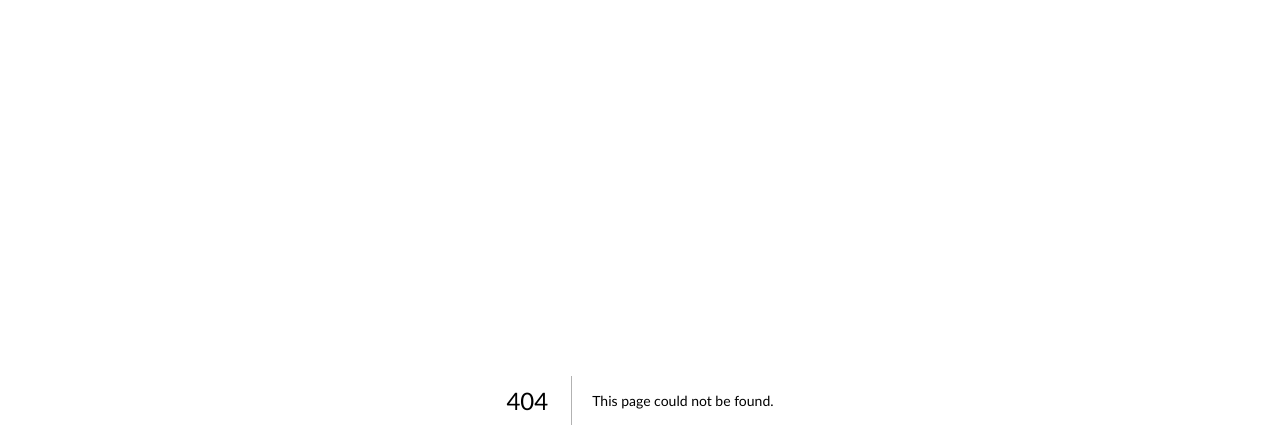
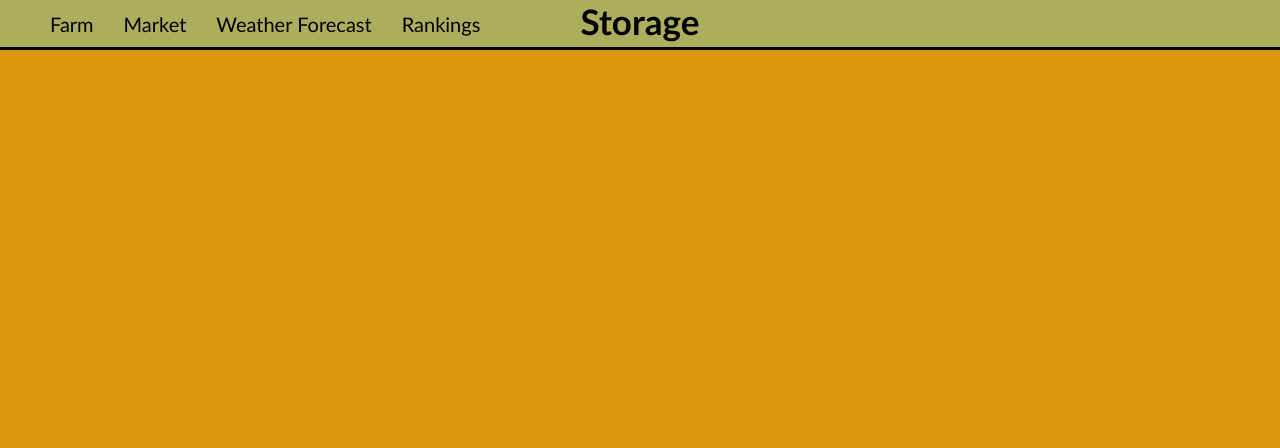
Before and after one commit to ChloneCraft/Capstone-Project, a Next.js app: page /Storage in a window 1280 px wide. Before the commit this address had no page. Shown: the top 448 px of the page. Built offline with nearby package versions, Linux system fonts and the light colour scheme.

Commit message:
restructured to make farm root

```diff
--- a/components/general/Navbar.tsx
+++ b/components/general/Navbar.tsx
@@ -3,10 +3,12 @@ import Link from "next/link";
 export default function Navbar({ pageTitle }: { pageTitle: String }) {
   return (
     <nav>
-      <Link href={"/"}>Farm</Link>
-      <Link href={"/Market"}>Market</Link>
-      <Link href={"/Weather"}>Weather Forecast</Link>
-      <Link href={"/Rankings"}>Rankings</Link>
+      <aside className="navLinks">
+        <Link href={"/"}>Farm</Link>
+        <Link href={"/Market"}>Market</Link>
+        <Link href={"/Weather"}>Weather Forecast</Link>
+        <Link href={"/Rankings"}>Rankings</Link>
+      </aside>
       <h1 className="pageTitle">{pageTitle}</h1>
     </nav>
   );
--- a/db/models/User.js
+++ b/db/models/User.js
@@ -17,7 +17,7 @@ const userSchema = new Schema({
   },
   plantStorage: [
     {
-      plant: { type: String, ref: "Plant" },
+      plant: { type: Schema.Types.ObjectId, ref: "Plant" },
       amount: Number,
       decayStatus: String,
     },
--- a/src/pages/Farm/storage.tsx
+++ /dev/null
@@ -1,3 +0,0 @@
-export default function Storage() {
-  return <></>;
-}
--- /dev/null
+++ b/src/pages/Storage/index.tsx
@@ -0,0 +1,11 @@
+import Navbar from "../../../components/general/Navbar";
+
+export default function Storage() {
+  return (
+    <>
+      <header>
+        <Navbar pageTitle={"Storage"}></Navbar>
+      </header>
+    </>
+  );
+}
--- a/src/styles/globals.css
+++ b/src/styles/globals.css
@@ -159,4 +159,32 @@ a {
   background-color: rgb(1, 177, 1);
 }
 .pageTitle {
+  display: flex;
+  position: absolute;
+  width: 200px;
+  left: 50%;
+  transform: translate(-50%, 0);
+  justify-content: center;
+  align-items: center;
+  font-size: 35px;
 }
+
+nav a {
+  font-size: 20px;
+}
+
+nav {
+  display: flex;
+  position: relative;
+  border-bottom: solid 3px black;
+  background-color: rgb(172, 173, 93);
+  height: 50px;
+}
+.navLinks {
+  justify-self: start;
+  display: flex;
+  justify-content: center;
+  align-items: center;
+  padding-left: 50px;
+  gap: 30px;
+}
```
Also changed, not shown: src/pages/Farm/index.tsx (deleted, +0 -26 lines), src/pages/index.tsx (+21 -5 lines).
